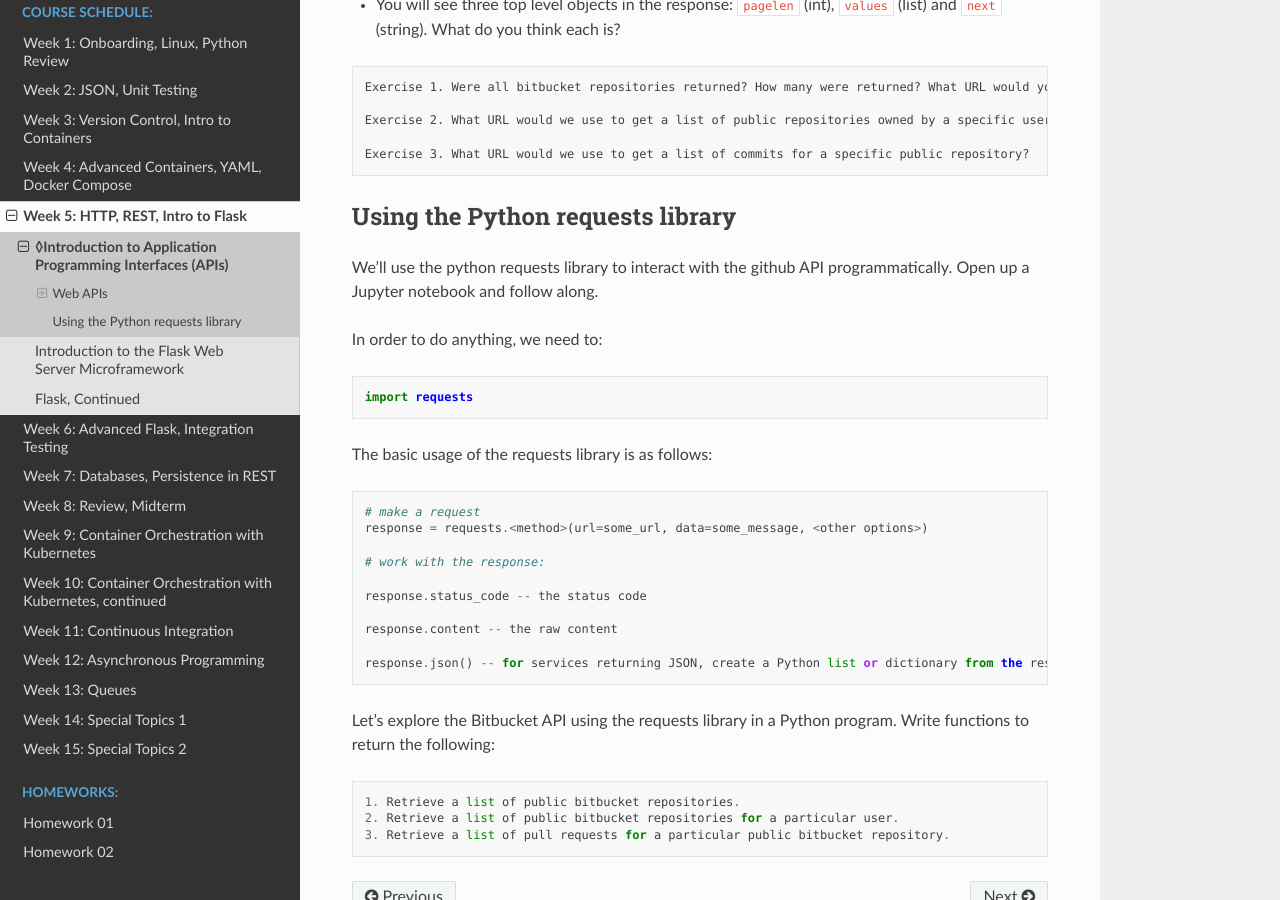
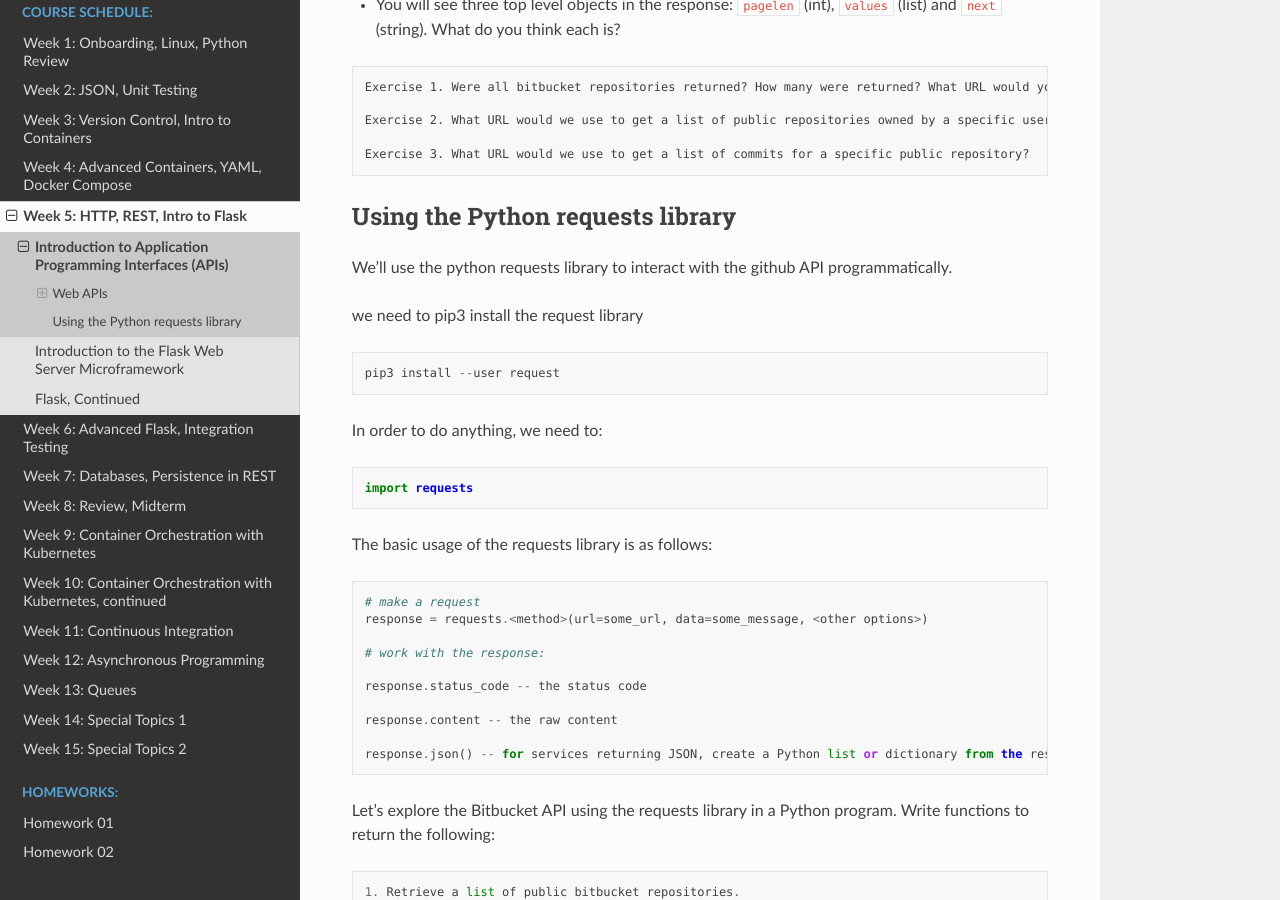
Before and after one commit to TACC/coe-332-sp21, a Sphinx documentation site: the page built from docs/week05/intro_http_rest.rst, in a window 1280 px wide and 900 px high, scrolled down 2636 px. Built offline with Sphinx 7.4.7 and the Read the Docs theme 2.0.0, drawn with Linux system fonts in a browser that asks for light colours; some of the changed text lies outside the part shown.

Commit message:
week 5, removed Jupyter reference

```diff
--- a/docs/week05/intro_http_rest.rst
+++ b/docs/week05/intro_http_rest.rst
@@ -1,4 +1,4 @@
-◊Introduction to Application Programming Interfaces (APIs)
+Introduction to Application Programming Interfaces (APIs)
 =========================================================
 
 In general an Application Programming Interface (API) establishes the
@@ -152,7 +152,13 @@ Using the Python requests library
 ~~~~~~~~~~~~~~~~~~~~~~~~~~~~~~~~~
 
 We'll use the python requests library to interact with the github API
-programmatically. Open up a Jupyter notebook and follow along.
+programmatically.
+
+we need to pip3 install the request library
+
+::
+
+    pip3 install --user request
 
 In order to do anything, we need to:
 
```
